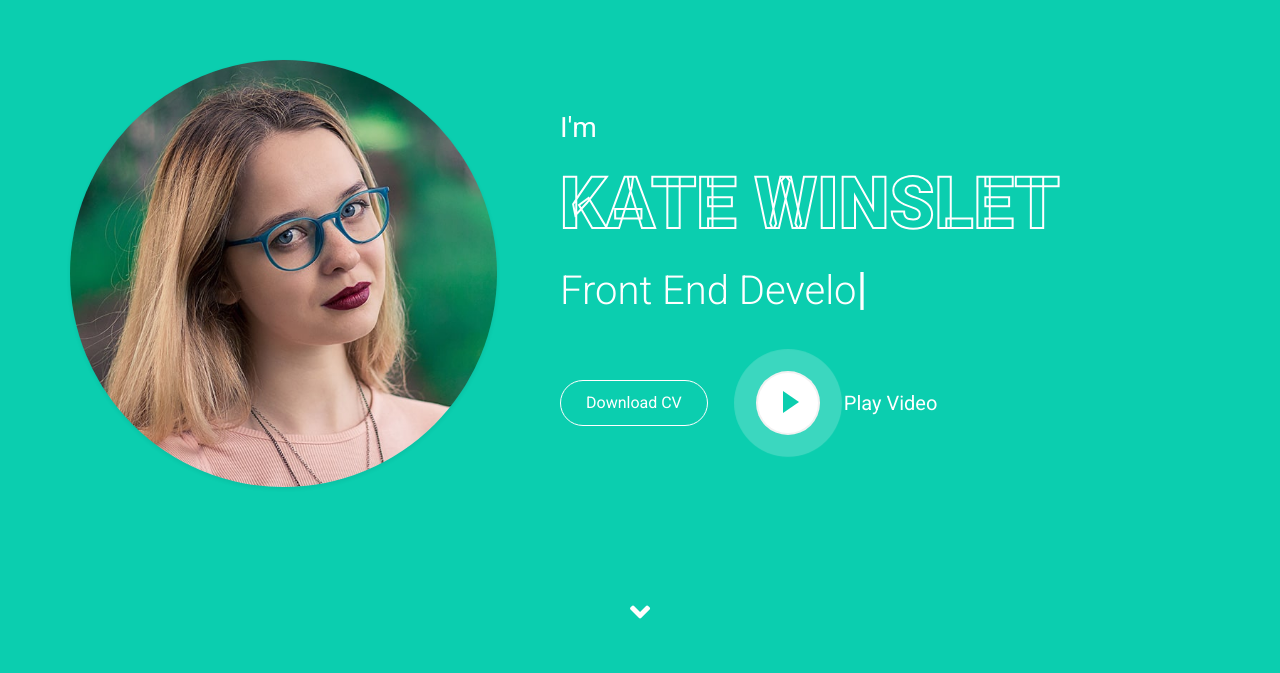
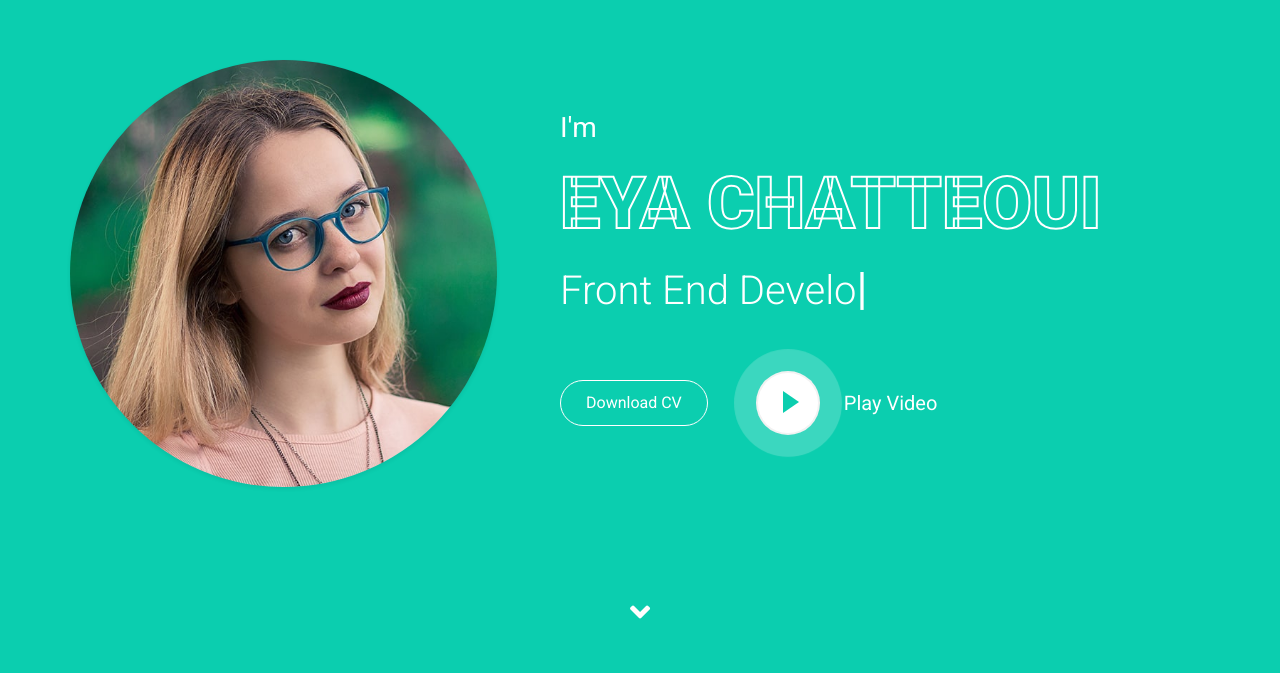
Before and after one commit to eya-chatteoui/my-resume, a plain HTML site: page index.html in a window 1280 px wide. Shown: the part 127-800 px from the top of the page. Drawn offline with nearby package versions, Linux system fonts and the light colour scheme.

Commit message:
change name

```diff
--- a/index.html
+++ b/index.html
@@ -80,7 +80,7 @@
                 </div>
                 <div class="col-lg-7 text-center text-lg-left">
                     <h3 class="text-white font-weight-normal mb-3">I'm</h3>
-                    <h1 class="display-3 text-uppercase text-primary mb-2" style="-webkit-text-stroke: 2px #ffffff;">Kate Winslet</h1>
+                    <h1 class="display-3 text-uppercase text-primary mb-2" style="-webkit-text-stroke: 2px #ffffff;">Eya CHATTEOUI</h1>
                     <h1 class="typed-text-output d-inline font-weight-lighter text-white"></h1>
                     <div class="typed-text d-none">Web Designer, Marketing, Front End Developer, Apps Designer, Apps Developer</div>
                     <div class="d-flex align-items-center justify-content-center justify-content-lg-start pt-5">
```
